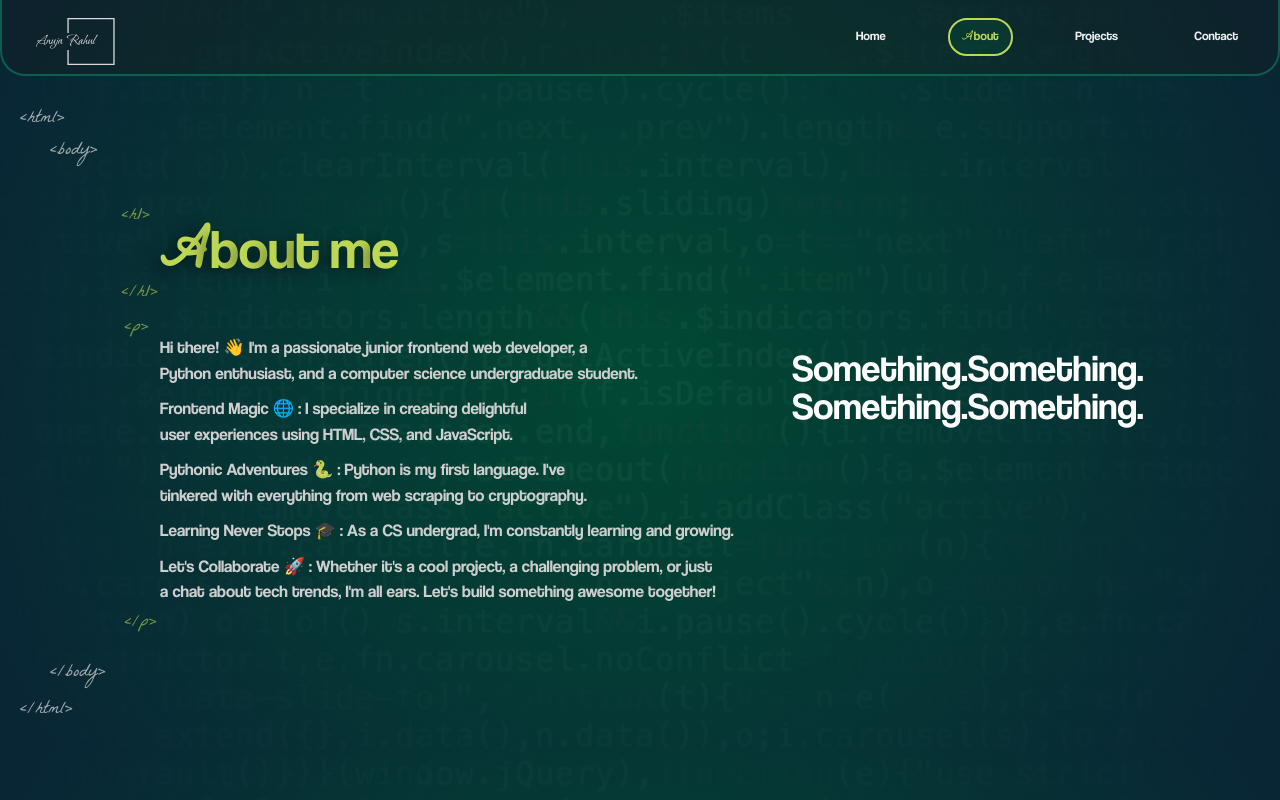
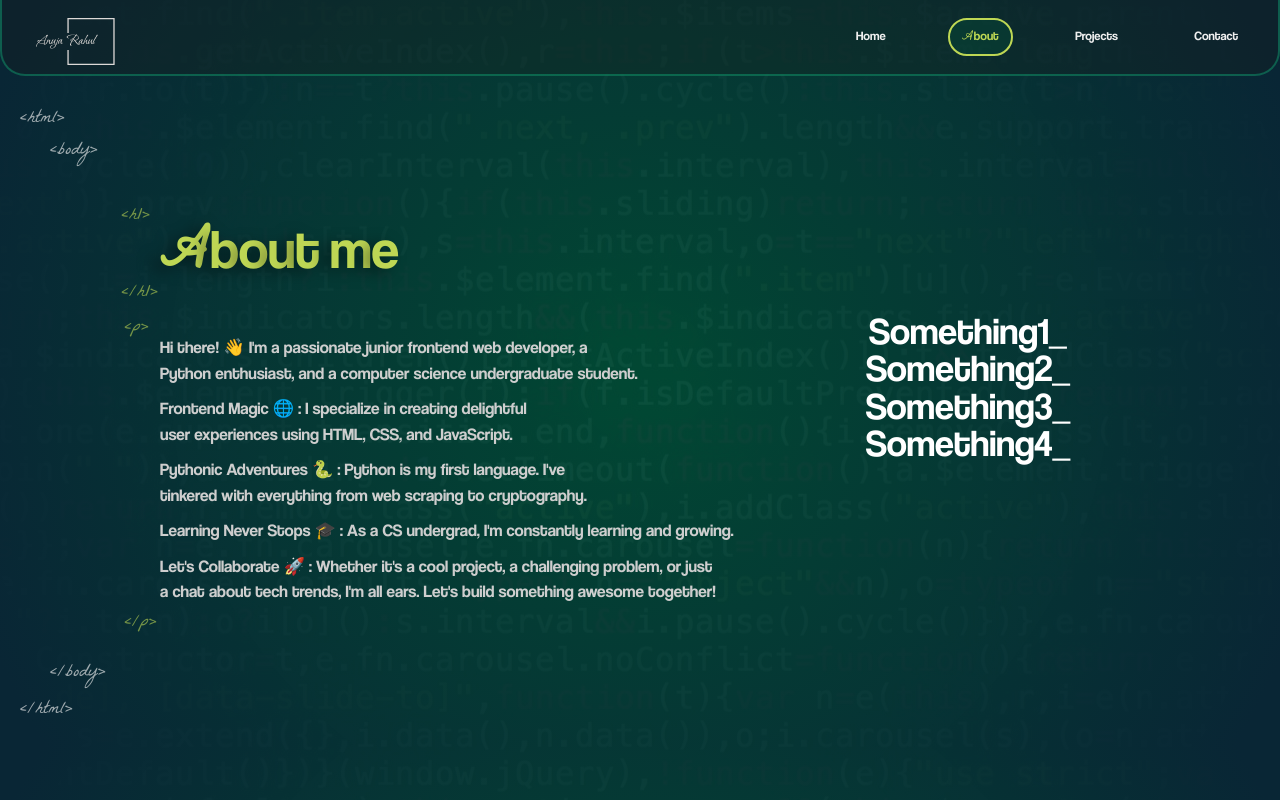
Before and after one commit to anuja-rahul/portfolio, a React (Vite) app: page /about in a window 1280 px wide. Shown: the top 800 px of the page. Built offline with nearby package versions, Linux system fonts and the light colour scheme.

Commit message:
config updated

```diff
--- a/src/components/about/About.jsx
+++ b/src/components/about/About.jsx
@@ -71,10 +71,10 @@ function About() {
           </div>
         </div>
         <div className="image-section">
-          <p className="text-white text-balance text-6xl">Something.</p>
-          <p className="text-white text-balance text-6xl">Something.</p>
-          <p className="text-white text-balance text-6xl">Something.</p>
-          <p className="text-white text-balance text-6xl">Something.</p>
+          <p className="text-white text-balance text-6xl">Something1_ </p>
+          <p className="text-white text-balance text-6xl">Something2_ </p>
+          <p className="text-white text-balance text-6xl">Something3_ </p>
+          <p className="text-white text-balance text-6xl">Something4_ </p>
           {/*
           <img
             src="https://img.shields.io/badge/-react-191919?style=for-the-badge&logo=react"
--- a/src/components/about/index.scss
+++ b/src/components/about/index.scss
@@ -18,7 +18,7 @@
     margin-right: 15rem;
     margin-bottom: 10rem;
 
-    img{
+    img {
       margin-bottom: 2rem;
       margin-right: 0.5rem;
     }
@@ -113,9 +113,9 @@
       margin: 1rem;
       min-width: -webkit-fill-available;
       min-width: fit-content;
-      opacity: 1;
-      // animation: jackInTheBox 1.2s;
-      // animation-fill-mode: forwards;
+      opacity: 0;
+      animation: jackInTheBox 1.2s;
+      animation-fill-mode: forwards;
 
       &:nth-of-type(1) {
         animation-delay: 1.1s;
```
